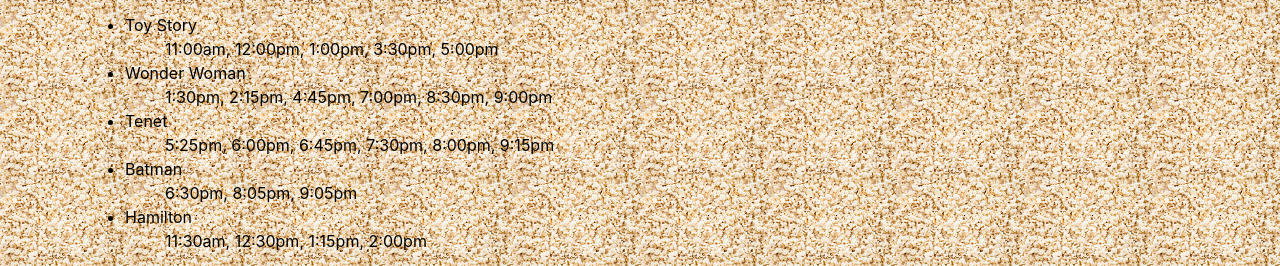
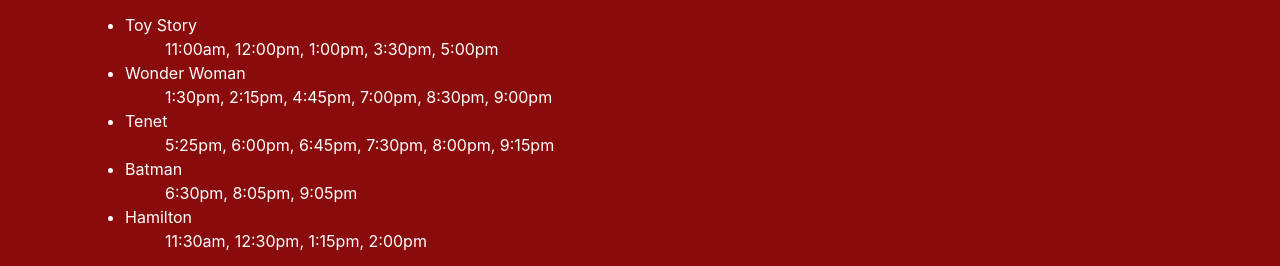
Before and after one commit to diegosalazar343/Sudoku-project, a plain HTML site: page Movie/index.html in a window 1280 px wide. Shown: the part 83-349 px from the top of the page. Drawn offline with nearby package versions, Linux system fonts and the light colour scheme.

Commit message:
chang backgroud to red

```diff
--- a/Movie/css/styles.css
+++ b/Movie/css/styles.css
@@ -1,4 +1,4 @@
 body {
-  background: url(/img/unnamed.jpg);
-  color: black;
+  background: rgb(138, 11, 11);
+  color: white;
 }
```
Also changed, not shown: Movie/img/movie-cinema-screen-background-template-with-vector-23192193.jpg (added).
